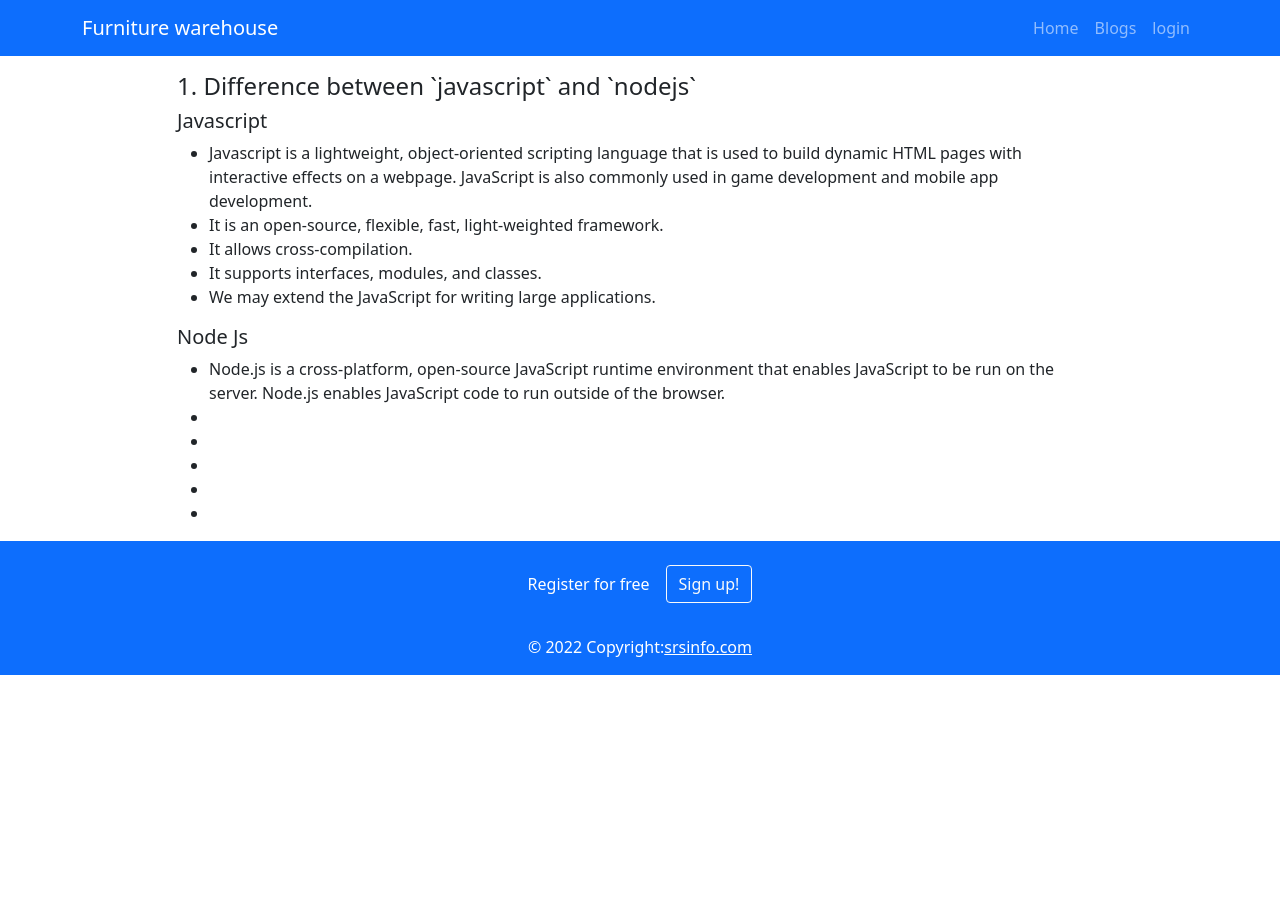
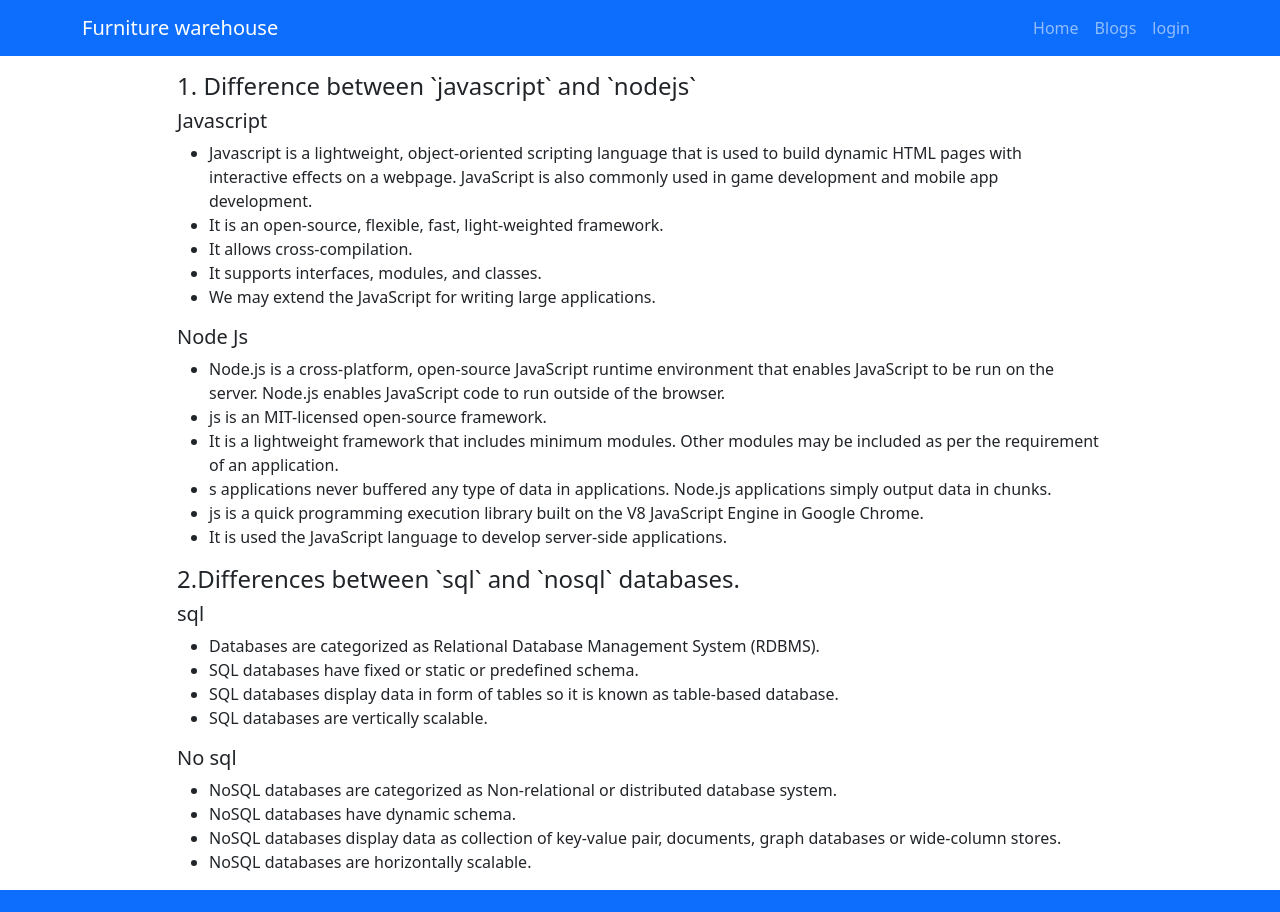
Before and after one commit to saifur550/warehouse, a React (Create React App) app: page /about in a window 1280 px wide. Shown: the top 912 px of the page. Before the commit the page ends 800 px from the top, so only its background shows below. Built offline with nearby package versions, Linux system fonts and the light colour scheme; no server answers.

Commit message:
question part three

```diff
--- a/src/Pages/About/About.js
+++ b/src/Pages/About/About.js
@@ -21,12 +21,35 @@ const About = () => {
 
                         <ul>
                             <li>Node.js is a cross-platform, open-source JavaScript runtime environment that enables JavaScript to be run on the server. Node.js enables JavaScript code to run outside of the browser.</li>
-                            <li></li>
-                            <li></li>
-                            <li></li>
-                            <li></li>
-                            <li></li>
+                            <li>js is an MIT-licensed open-source framework.</li>
+                            <li>It is a lightweight framework that includes minimum modules. Other modules may be included as per the requirement of an application.</li>
+                            <li>s applications never buffered any type of data in applications. Node.js applications simply output data in chunks.</li>
+                            <li>js is a quick programming execution library built on the V8 JavaScript Engine in Google Chrome.</li>
+                            <li>It is used the JavaScript language to develop server-side applications.</li>
                         </ul>
+
+                    </div>
+
+                    <div className="part-two">
+                        <h4>2.Differences between `sql` and `nosql` databases.</h4>
+                        <h5>sql</h5>
+                        <ul>
+                            <li>Databases are categorized as Relational Database Management System (RDBMS).</li>
+                            <li>SQL databases have fixed or static or predefined schema.</li>
+                            <li>SQL databases display data in form of tables so it is known as table-based database.</li>
+                            <li>SQL databases are vertically scalable.</li>
+                        </ul>
+
+
+                        <h5>No sql</h5>
+                        <ul>
+                            <li>NoSQL databases are categorized as Non-relational or distributed database system.</li>
+                            <li>NoSQL databases have dynamic schema.</li>
+                            <li>NoSQL databases display data as collection of key-value pair, documents, graph databases or wide-column stores.</li>
+                            <li>NoSQL databases are horizontally scalable.</li>
+                        </ul>
+                    </div>
+                    <div className="part-three">
 
                     </div>
                 </div>
```
